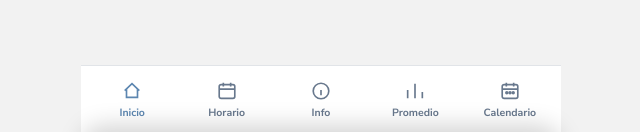
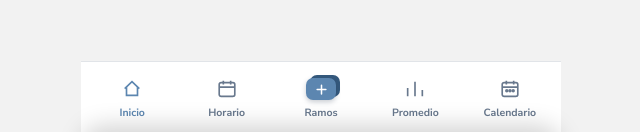
Before and after one commit to DvrkeLLL/RamOS, a plain HTML site: page RamOS.html in a window 1280 px wide. Shown: the part 666-798 px from the top of the page, without its empty margins (319-959 px from the left). Drawn offline with Linux system fonts and the light colour scheme.

Commit message:
Add files via upload

```diff
--- a/RamOS.html
+++ b/RamOS.html
@@ -82,9 +82,15 @@
   .bottom-nav{position:absolute; left:0; right:0; bottom:0; max-width:480px; margin:0 auto; background:var(--surface); border-top:1px solid var(--border); display:flex; padding:8px 4px calc(8px + env(safe-area-inset-bottom));}
   .nav-item{flex:1; display:flex; flex-direction:column; align-items:center; gap:3px; background:none; border:none; cursor:pointer; color:var(--text-muted); padding:6px 0; font-family:var(--font-body);}
   .nav-item svg{width:22px; height:22px; stroke:var(--text-muted); fill:none; stroke-width:1.8;}
+  .nav-icon-slot{height:26px; display:flex; align-items:center; justify-content:center;}
+  .tiktok-badge{position:relative; width:30px; height:22px; flex-shrink:0;}
+  .tiktok-badge-shadow{position:absolute; inset:0; border-radius:7px; background:var(--secondary); transform:translate(4px,-3px);}
+  .tiktok-badge-core{position:absolute; inset:0; border-radius:7px; background:var(--primary); display:flex; align-items:center; justify-content:center; box-shadow:0 2px 5px rgba(36,52,74,.25);}
+  .tiktok-badge-core svg{width:15px; height:15px; stroke:#fff; fill:none; stroke-width:2.4; stroke-linecap:round;}
   .nav-item span{font-size:10.5px; font-weight:700;}
   .nav-item.active{color:var(--primary);}
   .nav-item.active svg{stroke:var(--primary);}
+  .nav-item-main.active .tiktok-badge-core svg{stroke:#fff;}
 
   .toast{position:absolute; top:14px; left:16px; right:16px; background:var(--text); color:#fff; padding:12px 14px; border-radius:12px; font-size:12.5px; line-height:1.4; z-index:40; opacity:0; transform:translateY(-8px); transition:all .2s ease; pointer-events:none;}
   .toast.show{opacity:1; transform:translateY(0);}
@@ -371,11 +377,19 @@
   <input type="file" id="pdfInput" accept="application/pdf" style="display:none;">
 
   <nav class="bottom-nav">
-    <button class="nav-item active" data-tab="inicio"><svg viewBox="0 0 24 24"><path d="M4 11.5 12 4l8 7.5"/><path d="M6 10v9h12v-9"/></svg><span>Inicio</span></button>
-    <button class="nav-item" data-tab="horario"><svg viewBox="0 0 24 24"><rect x="3.5" y="5" width="17" height="15" rx="2"/><path d="M8 3v4M16 3v4M3.5 10h17"/></svg><span>Horario</span></button>
-    <button class="nav-item" data-tab="info"><svg viewBox="0 0 24 24"><circle cx="12" cy="12" r="8.5"/><path d="M12 11v5.5M12 7.5v.01"/></svg><span>Info</span></button>
-    <button class="nav-item" data-tab="promedio"><svg viewBox="0 0 24 24"><path d="M4 20V11M12 20V4M20 20v-7"/></svg><span>Promedio</span></button>
-    <button class="nav-item" data-tab="calendario"><svg viewBox="0 0 24 24"><rect x="3.5" y="5" width="17" height="15" rx="2"/><path d="M8 3v4M16 3v4M3.5 10h17"/><circle cx="8.5" cy="14" r="1"/><circle cx="12" cy="14" r="1"/><circle cx="15.5" cy="14" r="1"/></svg><span>Calendario</span></button>
+    <button class="nav-item active" data-tab="inicio"><span class="nav-icon-slot"><svg viewBox="0 0 24 24"><path d="M4 11.5 12 4l8 7.5"/><path d="M6 10v9h12v-9"/></svg></span><span>Inicio</span></button>
+    <button class="nav-item" data-tab="horario"><span class="nav-icon-slot"><svg viewBox="0 0 24 24"><rect x="3.5" y="5" width="17" height="15" rx="2"/><path d="M8 3v4M16 3v4M3.5 10h17"/></svg></span><span>Horario</span></button>
+    <button class="nav-item nav-item-main" data-tab="info">
+      <span class="nav-icon-slot">
+        <span class="tiktok-badge">
+          <span class="tiktok-badge-shadow"></span>
+          <span class="tiktok-badge-core"><svg viewBox="0 0 24 24"><path d="M12 5v14M5 12h14"/></svg></span>
+        </span>
+      </span>
+      <span>Ramos</span>
+    </button>
+    <button class="nav-item" data-tab="promedio"><span class="nav-icon-slot"><svg viewBox="0 0 24 24"><path d="M4 20V11M12 20V4M20 20v-7"/></svg></span><span>Promedio</span></button>
+    <button class="nav-item" data-tab="calendario"><span class="nav-icon-slot"><svg viewBox="0 0 24 24"><rect x="3.5" y="5" width="17" height="15" rx="2"/><path d="M8 3v4M16 3v4M3.5 10h17"/><circle cx="8.5" cy="14" r="1"/><circle cx="12" cy="14" r="1"/><circle cx="15.5" cy="14" r="1"/></svg></span><span>Calendario</span></button>
   </nav>
 
   <div class="choice-backdrop" id="choiceBackdrop">
@@ -539,7 +553,7 @@ function saveRamos(){
   catch(err){ showToast('No se pudo guardar en este navegador.'); }
 }
 
-const TAB_LABELS = { inicio:'Inicio', horario:'Horario', info:'Info', promedio:'Promedio', calendario:'Calendario' };
+const TAB_LABELS = { inicio:'Inicio', horario:'Horario', info:'Ramos', promedio:'Promedio', calendario:'Calendario' };
 const titleMeasureCanvas = document.createElement('canvas');
 const titleMeasureCtx = titleMeasureCanvas.getContext('2d');
 function medirAnchoTitulo(text){
```
